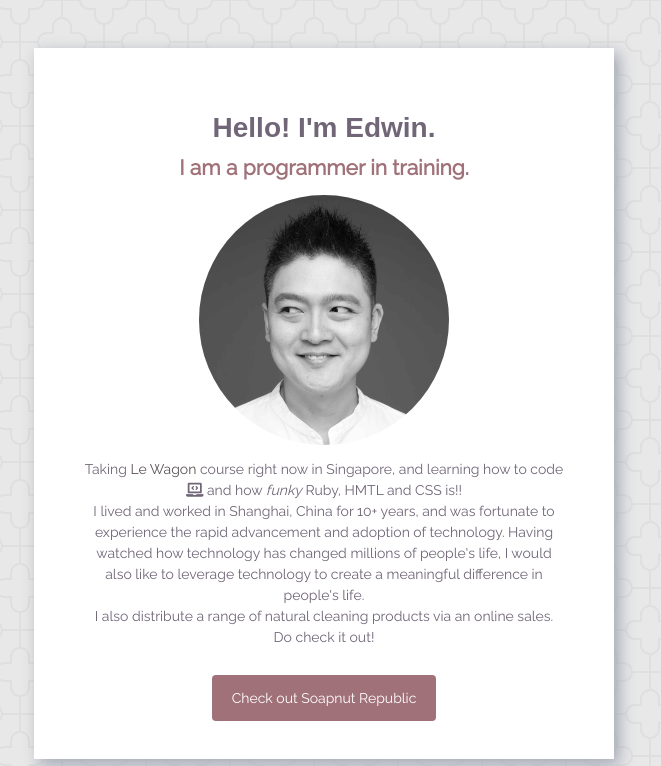
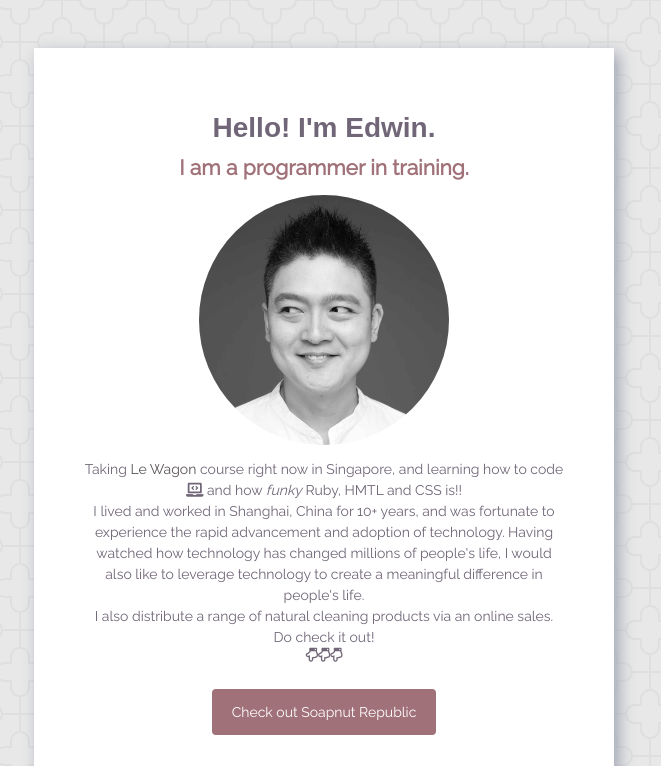
Before and after one commit to edwintwx/profile, a plain HTML site: page index.html in a window 1280 px wide. Shown: the top 766 px of the page, without its empty margins (316-977 px from the left). Drawn offline with Linux system fonts and the light colour scheme; a web font is replaced by a local one.

```diff
--- a/index.html
+++ b/index.html
@@ -16,7 +16,7 @@
       <h1>Hello! I'm Edwin.</h1>
       <h2>I am a programmer in training.</h2>
       <img src="images/edwin-profile-bw.jpg" alt="this is edwin's profile picture" class="img-circle" />
-      <p>Taking <a href="https://www.lewagon.com/singapore" target="_blank">Le Wagon</a> course right now in Singapore, and learning how to code <i class="fas fa-laptop-code"></i> and how <em>funky</em> Ruby, HMTL and CSS is!!<br>I lived and worked in Shanghai, China for 10+ years, and was fortunate to experience the rapid advancement and adoption of technology. Having watched how technology has changed millions of people's life, I would also like to leverage technology to create a meaningful difference in people's life.<br>I also distribute a range of natural cleaning products via an online sales. Do check it out!</p>
+      <p>Taking <a href="https://www.lewagon.com/singapore" target="_blank">Le Wagon</a> course right now in Singapore, and learning how to code <i class="fas fa-laptop-code"></i> and how <em>funky</em> Ruby, HMTL and CSS is!!<br>I lived and worked in Shanghai, China for 10+ years, and was fortunate to experience the rapid advancement and adoption of technology. Having watched how technology has changed millions of people's life, I would also like to leverage technology to create a meaningful difference in people's life.<br>I also distribute a range of natural cleaning products via an online sales. Do check it out!<br><i class="far fa-hand-point-down"></i><i class="far fa-hand-point-down"></i><i class="far fa-hand-point-down"></i></p>
       <a href="https://soapnutrepublicsg.com" class="btn-grey" target="_blank">Check out Soapnut Republic</a>
     </div>
     <div class="card text-center" id="follow-me">
```
